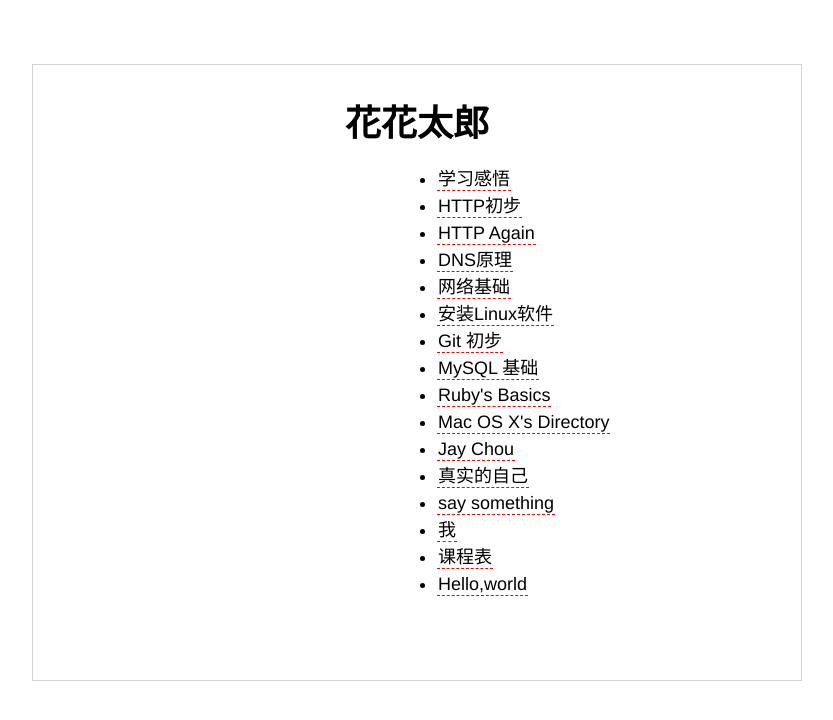
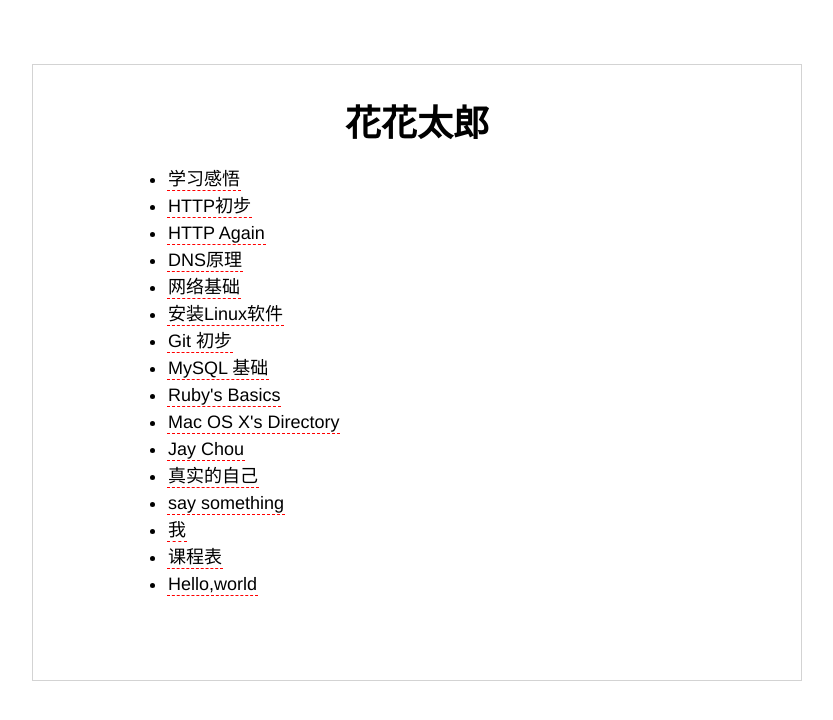
Before and after one commit to 0x00evil/0x00evil.github.io, a Jekyll site: the page built from index.html, in a window 1280 px wide. Shown: the top 720 px of the page, without its empty margins (224-1057 px from the left). Built offline with Jekyll 4.4.1, drawn with Linux system fonts in a browser that asks for light colours.

Commit message:
index test

```diff
--- a/index.html
+++ b/index.html
@@ -5,6 +5,6 @@ title: 花花太郎
 <h1 align="center">{{page.title}}</h1>
 <ul>
   {% for post in site.posts %}
-  <li style="margin-left: 50%"><a href="{{site.baseurl}}{{post.url}}">{{post.title}}</a></li>
+  <li style="margin-left: 30px"><a href="{{site.baseurl}}{{post.url}}">{{post.title}}</a></li>
   {% endfor %}
 </ul>
```
